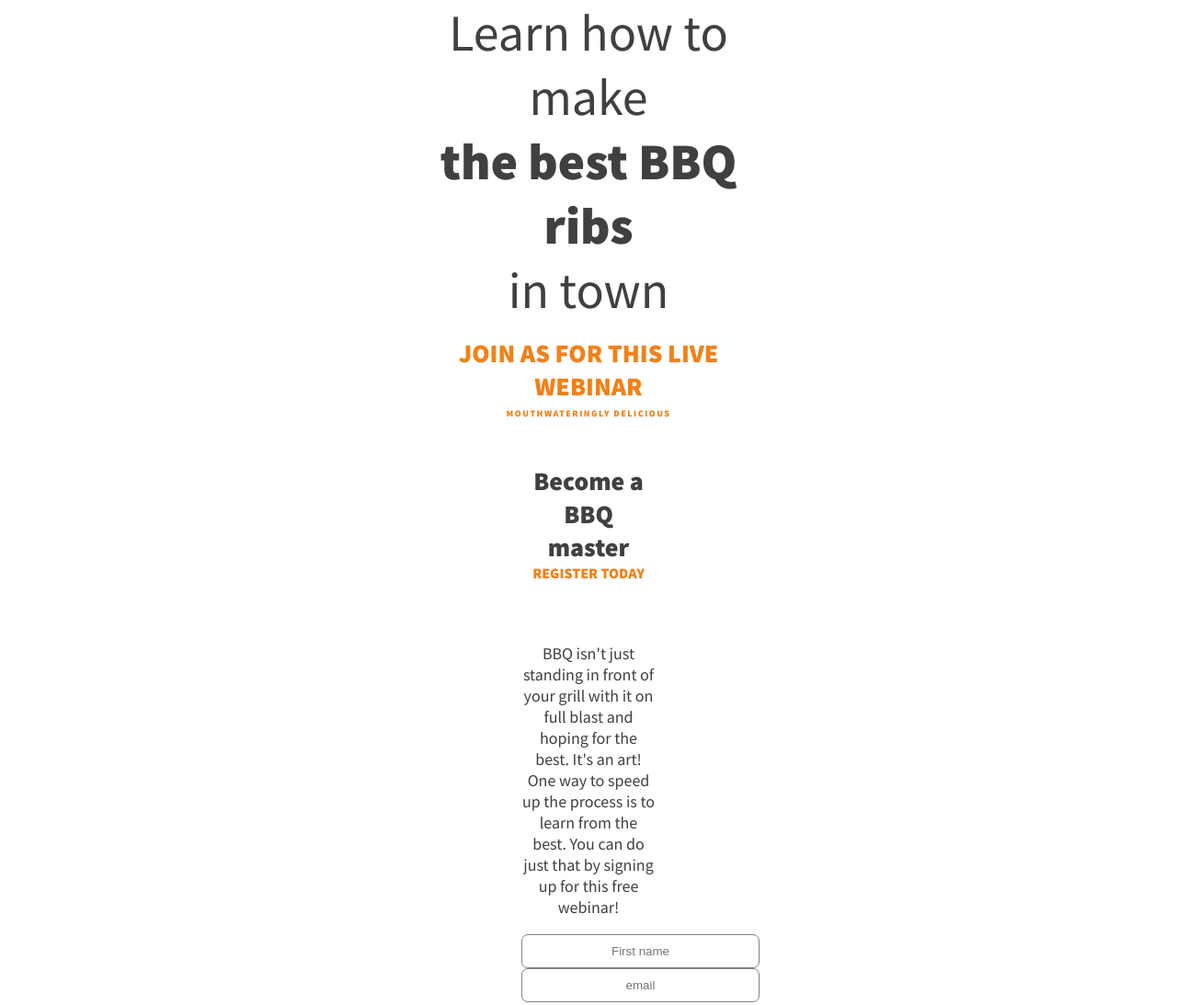
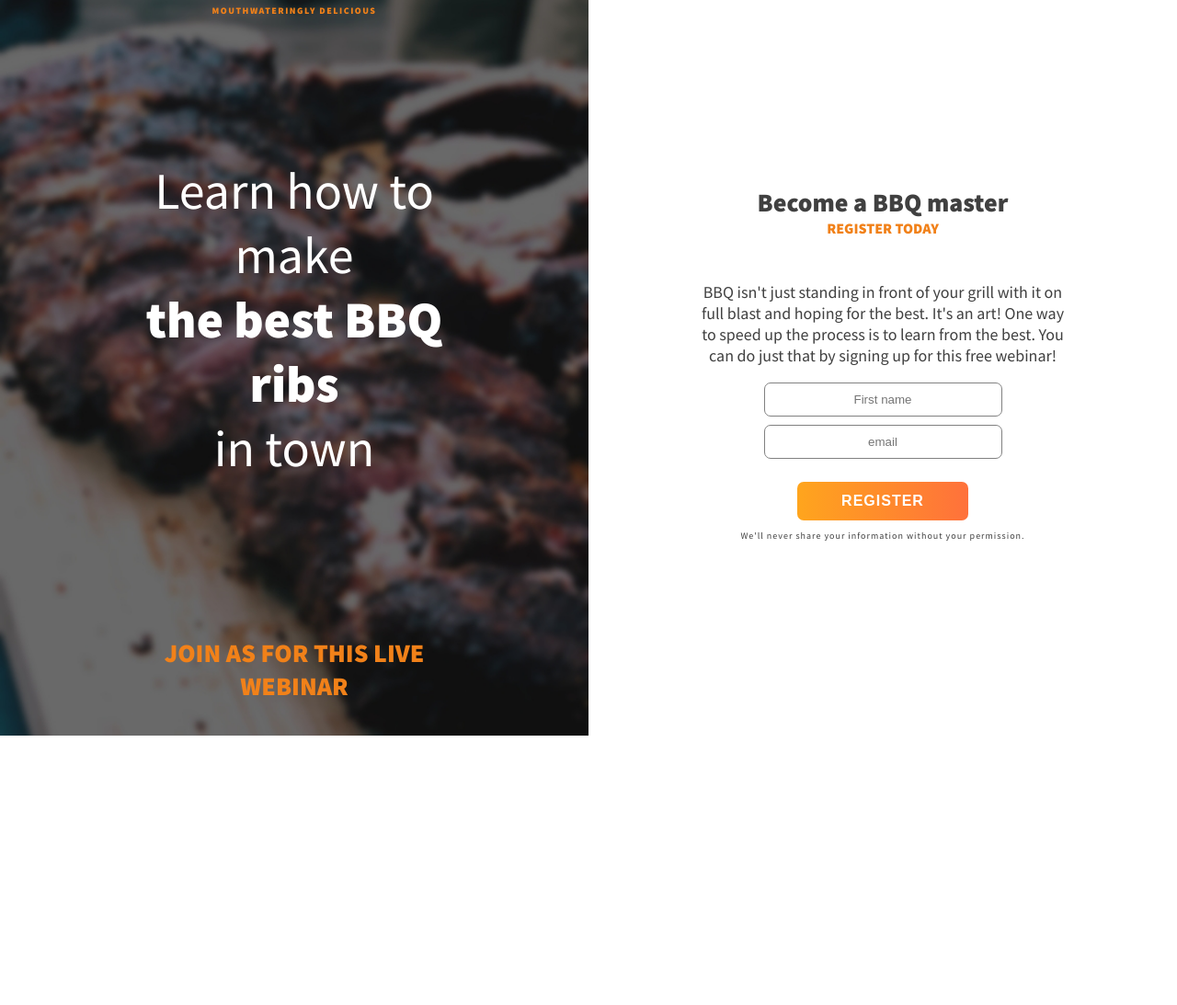
Before and after one commit to DanielIrimia87/BBQ-Splash-Page, a plain HTML site: page index.html in a window 1280 px wide. Shown: the top 1093 px of the page at 92% size. After the commit the page ends 800 px from the top, so only its background shows below. Drawn offline with Linux system fonts and the light colour scheme.

Commit message:
add form to html file

```diff
--- a/index.html
+++ b/index.html
@@ -15,9 +15,10 @@
 </head>
 <body>
 
-    <section class="container">
+    <section class="section">
+        <header class="intro">
 
-        <header class="header-intro">
+            <div class="container container-intro">
 
                 <h1 class="header-title">Learn how to make
                     <span class="text-bold">
@@ -29,9 +30,13 @@
                 <p class="subtitle">Join as for this live webinar </p>
                 <p class="top-text">Mouthwateringly delicious</p>
 
-        </header>
+            </div> <!-- End of container -->
+
+        </header> <!-- End of intro -->
 
         <main class="main-content" id="main">
+
+            <div class="container">
 
                 <h2>Become a BBQ master</h2>
                 <p class="subtitle">Register Today</p>
@@ -42,28 +47,30 @@
                     this free webinar!
                 </p>
 
-            <form class="form">
+                <form action="#" method="post" class="form">
 
-                <div class="form-control">
-                    <input type="text" id="name" placeholder="First name">
-                </div>
+                    <label for="name">
+                        <input aria-label="name" type="text" id="name" placeholder="First name" required>
+                    </label>
 
-                <div class="form-control">
-                    <input type="email" id="email" placeholder="email">
-                </div>
+                    <label for="email">
+                        <input aria-label="email" type="email" id="email" placeholder="email" required>
+                    </label>
 
-                <input type="submit" value="Register" class="btn btn-primary">
+                    <button type="submit" value="Register" class="btn btn-primary">Register</button>
 
-            </form>
+                </form> <!-- End of form -->
 
                 <p class="fine-print">
                     We'll never share your information
                     without your permission.
                 </p>
 
-        </main>
+            </div>  <!-- End of container -->
 
-    </section>
+        </main> <!-- End of main-content -->
+
+    </section>  <!-- End of section -->
 
 </body>
 </html>
```
Lines whose indentation alone changed are shown as unchanged.
